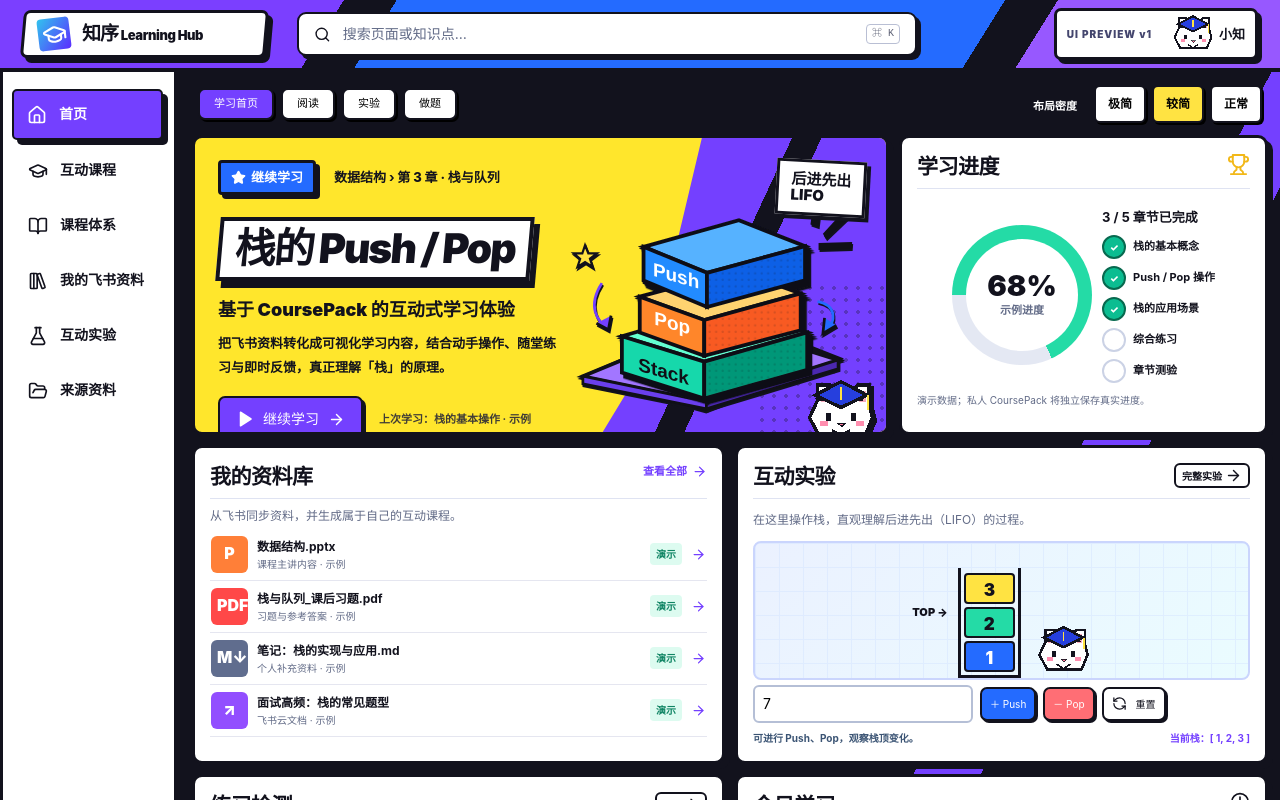
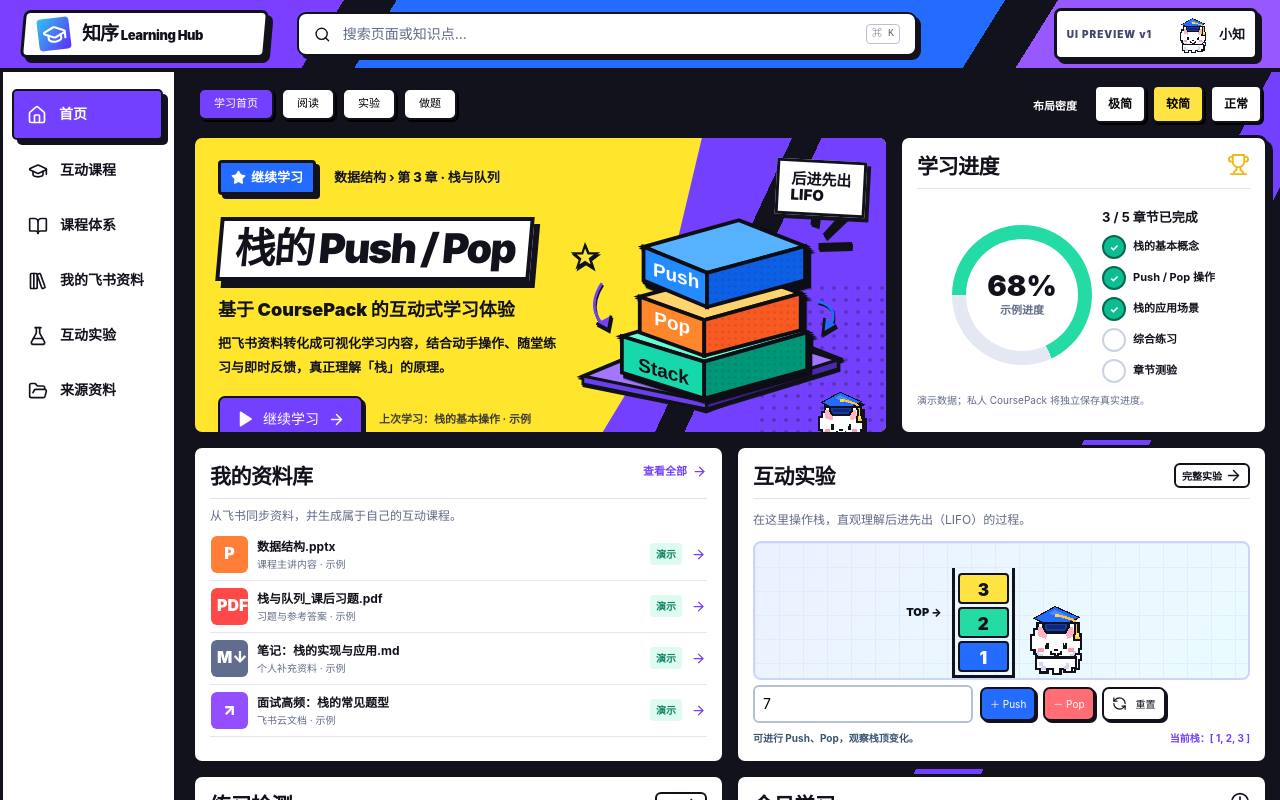
Before and after one commit to colddreamxiaowd/ContinueLeanringWithAI, a Next.js app in the folder web/: page / in a window 1280 px wide. Shown: the top 800 px of the page. Built offline with nearby package versions, Linux system fonts and the light colour scheme.

Commit message:
refactor(ui): replace placeholder PixelCat with single canonical Xiaozhi mascot

```diff
--- a/web/src/design/pixel-pop/primitives.tsx
+++ b/web/src/design/pixel-pop/primitives.tsx
@@ -25,26 +25,10 @@ export function PopButton({children,href,onClick,variant="violet",disabled=false
   return <button type="button" className={cls} disabled={disabled} onClick={onClick}>{children}</button>;
 }
 
-// One fixed, reusable mascot across all pages; no model redraw required.
-// Pixel coordinates are integral on purpose, preserving crisp edges at all sizes.
-export function PixelCat({size=110,cheer=false}: {size?:number;cheer?:boolean}) {
-  return <svg width={size} height={size} viewBox="0 0 64 64" aria-label="知序的像素小猫吉祥物" role="img" shapeRendering="crispEdges" focusable="false">
-    <g stroke="#12121D" strokeWidth="3" strokeLinejoin="miter">
-      <path d="M11 22V8h11l9 10h7L47 8h10v17l3 12-7 17H13L4 37z" fill="#fff"/>
-      <path d="M14 13h7v10h-7zm34 0h6v10h-6z" fill="#F7A8BB" stroke="none"/>
-      <path d="M22 43h6v5h-6zm14 0h6v5h-6z" fill="#fff" stroke="none"/>
-      <path d="M19 33h4v7h-4zm22 0h4v7h-4z" fill="#12121D" stroke="none"/>
-      <path d="M13 40h7v4h-7zm32 0h7v4h-7z" fill="#FF8EAF" stroke="none"/>
-      <path d="M29 42h7l-3 3z" fill="#FF799B" strokeWidth="1"/>
-      <path d="M24 48l8 5 8-5" strokeWidth="2" fill="none"/>
-      <path d="M14 21h36l-5-11H21z" fill="#405DFF"/>
-      <path d="M9 17l23-12 23 12-23 11z" fill="#263FDD"/>
-      <path d="M32 10v11" stroke="#FFE342" strokeWidth="2"/>
-      <path d="M56 17v13" stroke="#FFE342" strokeWidth="2"/>
-    </g>
-    {cheer&&<g fill="#FFE342" stroke="#12121D" strokeWidth="1"><path d="M4 6l2 5 5 2-5 2-2 5-2-5-5-2 5-2z" transform="translate(6 0)"/><path d="M56 34l2 4 4 2-4 2-2 4-2-4-4-2 4-2z"/></g>}
-  </svg>;
-}
+// Every view reuses the same canonical Xiaozhi. No independent redraws.
+export {PixelCat, Xiaozhi} from "./mascot/Xiaozhi";
+export type {XiaozhiMood, XiaozhiPose, XiaozhiMotion} from "./mascot/Xiaozhi";
+
 export function ProgressRing({value,label="课程进度"}:{value:number;label?:string}){
   const progress=Math.max(0,Math.min(100,Math.round(value)));
   const style={"--pp-progress":progress+"%"} as CSSProperties;
```
